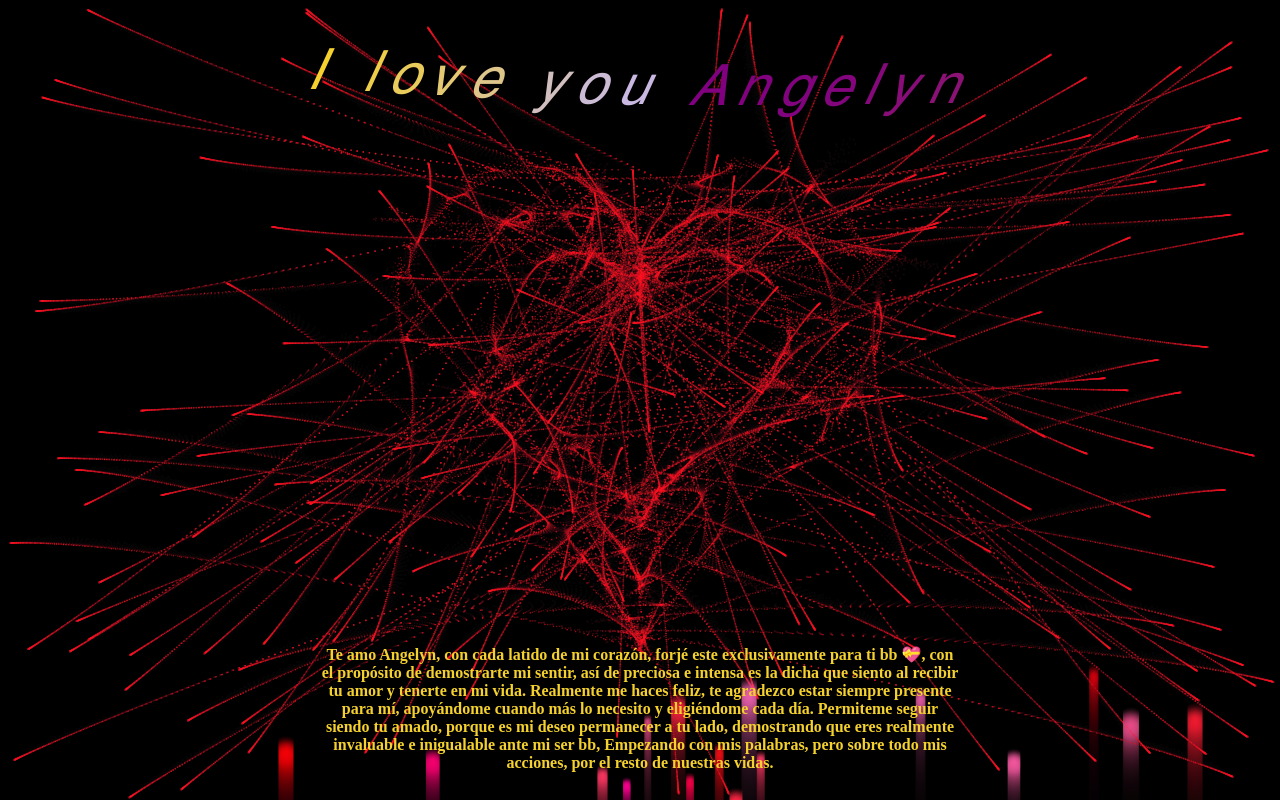
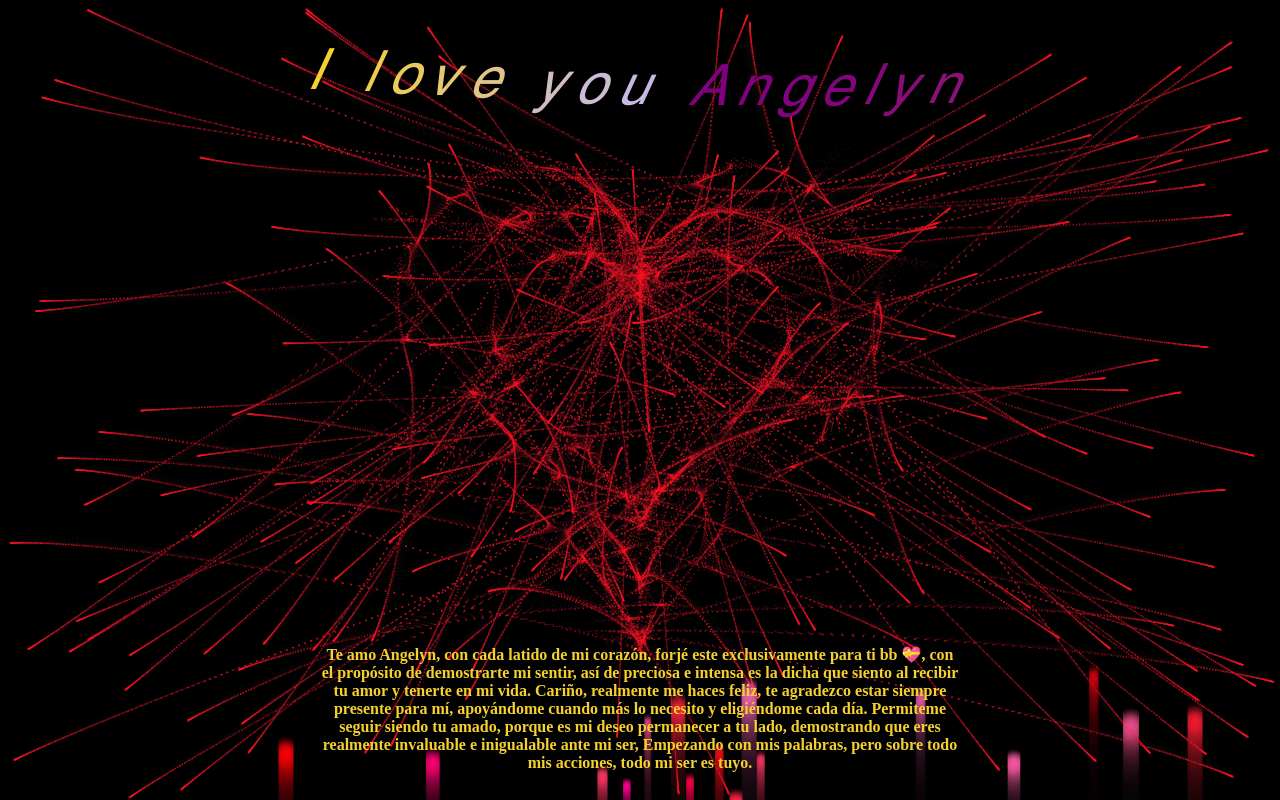
Before and after one commit to Capitanl0pez/corazon, a plain HTML site: page index.html in a window 1280 px wide. Drawn offline with Linux system fonts and the light colour scheme; animation ran at ten frames a second.

Commit message:
index.html

```diff
--- a/index.html
+++ b/index.html
@@ -132,7 +132,7 @@
 
 
   <div id="copy">
-		<p class="text-center text-white text-sm">Te amo Angelyn, con cada latido de mi corazón, forjé este exclusivamente para ti bb 💝, con el propósito de demostrarte mi sentir, así de preciosa e intensa es la dicha que siento al recibir tu amor y tenerte en mi vida. Realmente me haces feliz, te agradezco estar siempre presente para mí, apoyándome cuando más lo necesito y eligiéndome cada día. Permiteme seguir siendo tu amado, porque es mi deseo permanecer a tu lado, demostrando que eres realmente invaluable e inigualable ante mi ser bb, Empezando con mis palabras, pero sobre todo mis acciones, por el resto de nuestras vidas.</p>
+		<p class="text-center text-white text-sm">Te amo Angelyn, con cada latido de mi corazón, forjé este exclusivamente para ti bb 💝, con el propósito de demostrarte mi sentir, así de preciosa e intensa es la dicha que siento al recibir tu amor y tenerte en mi vida. Cariño, realmente me haces feliz, te agradezco estar siempre presente para mí, apoyándome cuando más lo necesito y eligiéndome cada día. Permiteme seguir siendo tu amado, porque es mi deseo permanecer a tu lado, demostrando que eres realmente invaluable e inigualable ante mi ser, Empezando con mis palabras, pero sobre todo mis acciones, todo mi ser es tuyo.</p>
 	  </div>
   <script>
     window.requestAnimationFrame =
```
